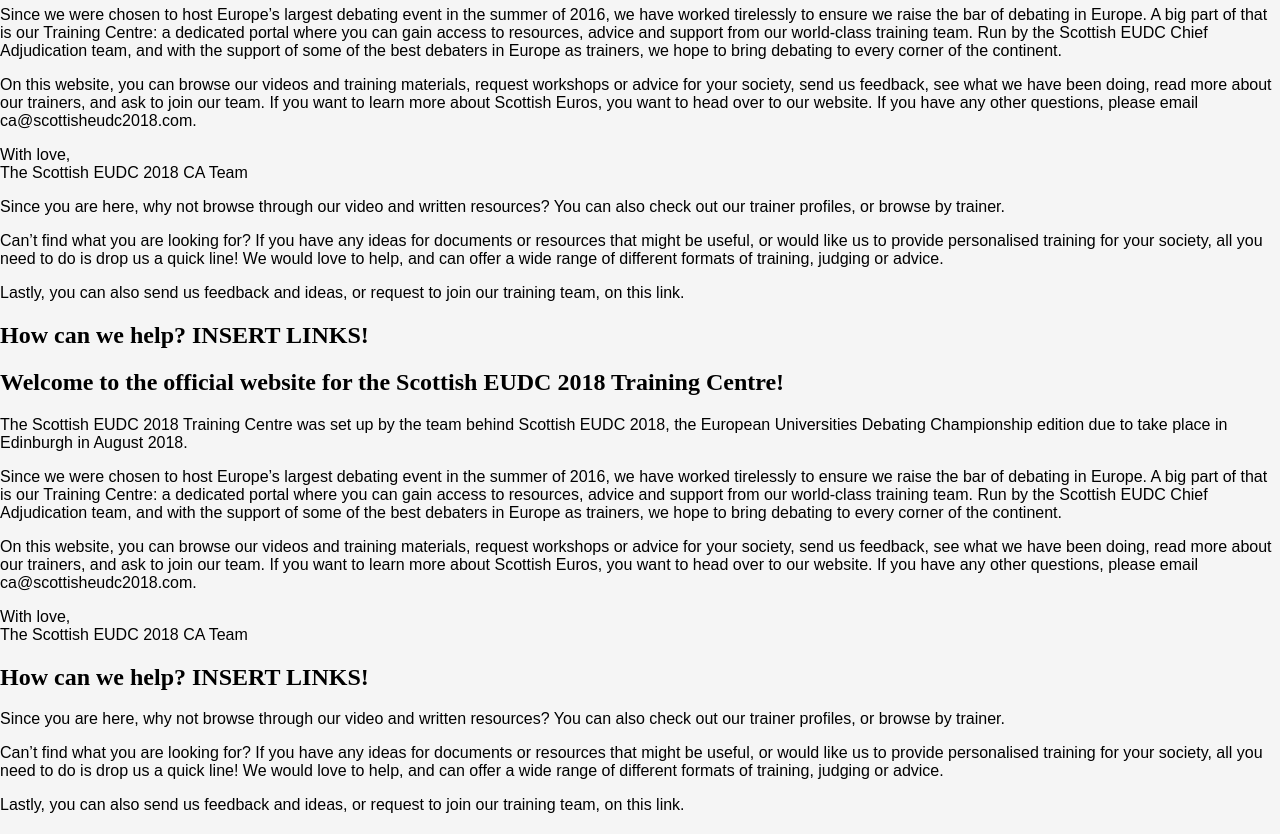
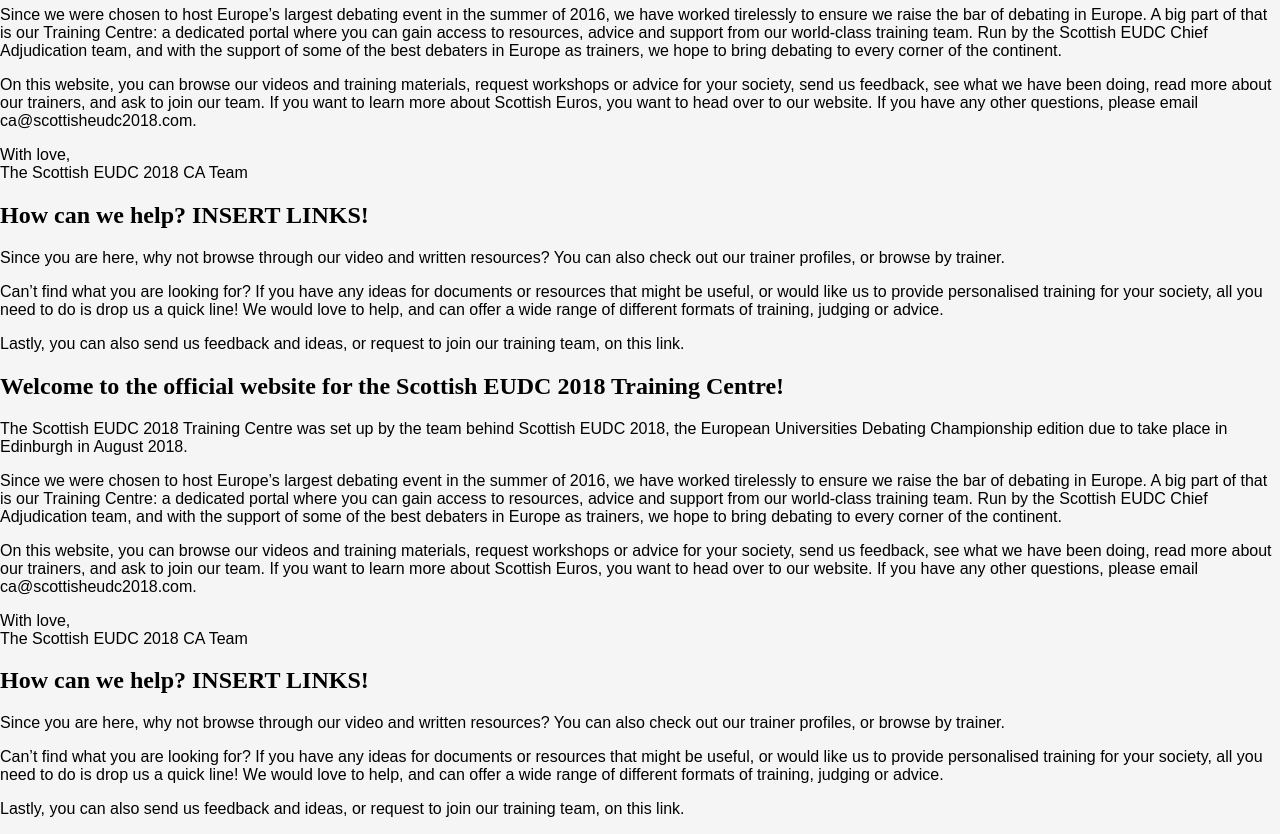
Before and after one commit to ralucavacaru/training-backend, a Django app: template training/training/templates/tplatform/index.html in a window 1280 px wide. Shown: the part 514-1348 px from the top of the page. Before the commit the page ends 1327 px from the top, so only its background shows below. Run offline with Django 3.2, Linux system fonts and the light colour scheme; the template is opened without the code that fills it, so the values that code supplies are empty; some libraries are stand-ins or nearby versions; some web fonts are replaced.

Commit message:
one more card

```diff
--- a/training/training/templates/tplatform/index.html
+++ b/training/training/templates/tplatform/index.html
@@ -20,17 +20,17 @@
 	    	</div>
     	</div>
 
-    	<div class="homepage-card">
-			<div class="homepage-content-card red-border">
+    	<div class="homepage-card blue-background">
+    		<div class="homepage-title-card">
+				<h2>How can we help? INSERT LINKS!</h2>
+			</div>
+			<div class="homepage-content-card">
 				<p>Since you are here, why not browse through our video and written resources? You can also check out our trainer profiles, or browse by trainer.</p>
 
 				<p>Can’t find what you are looking for? If you have any ideas for documents or resources that might be useful, or would like us to provide personalised training for your society, all you need to do is drop us a quick line! We would love to help, and can offer a wide range of different formats of training, judging or advice.</p>
 
 				<p>Lastly, you can also send us feedback and ideas, or request to join our training team, on this link.</p>
 		    </div>
-		    <div class="homepage-title-card red-background">
-				<h2>How can we help? INSERT LINKS!</h2>
-			</div>
 		</div>
 
 		<div class="homepage-card">
```
Also changed, not shown: training/tplatform/static/css/index.css (+4 -14 lines).
